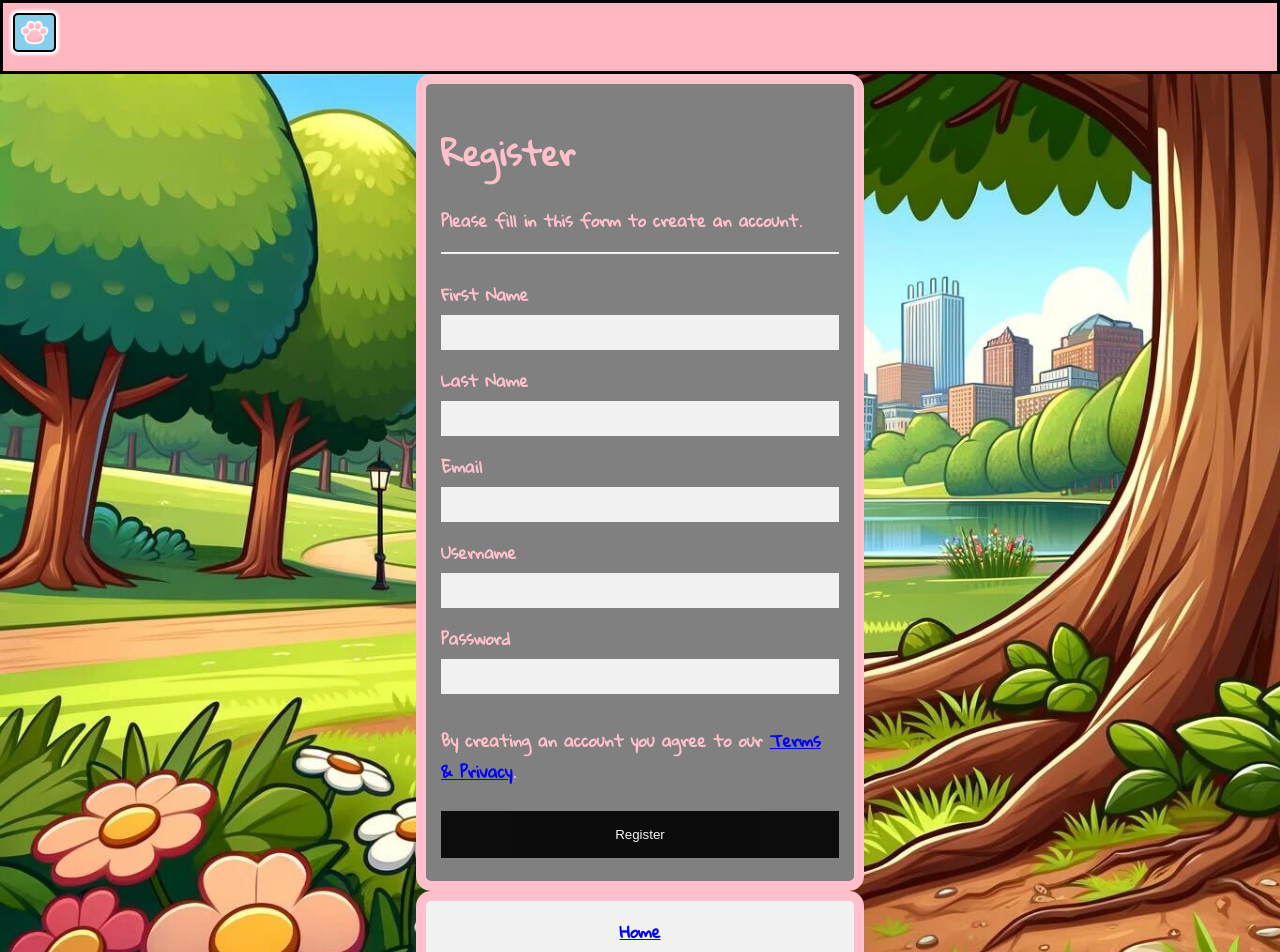
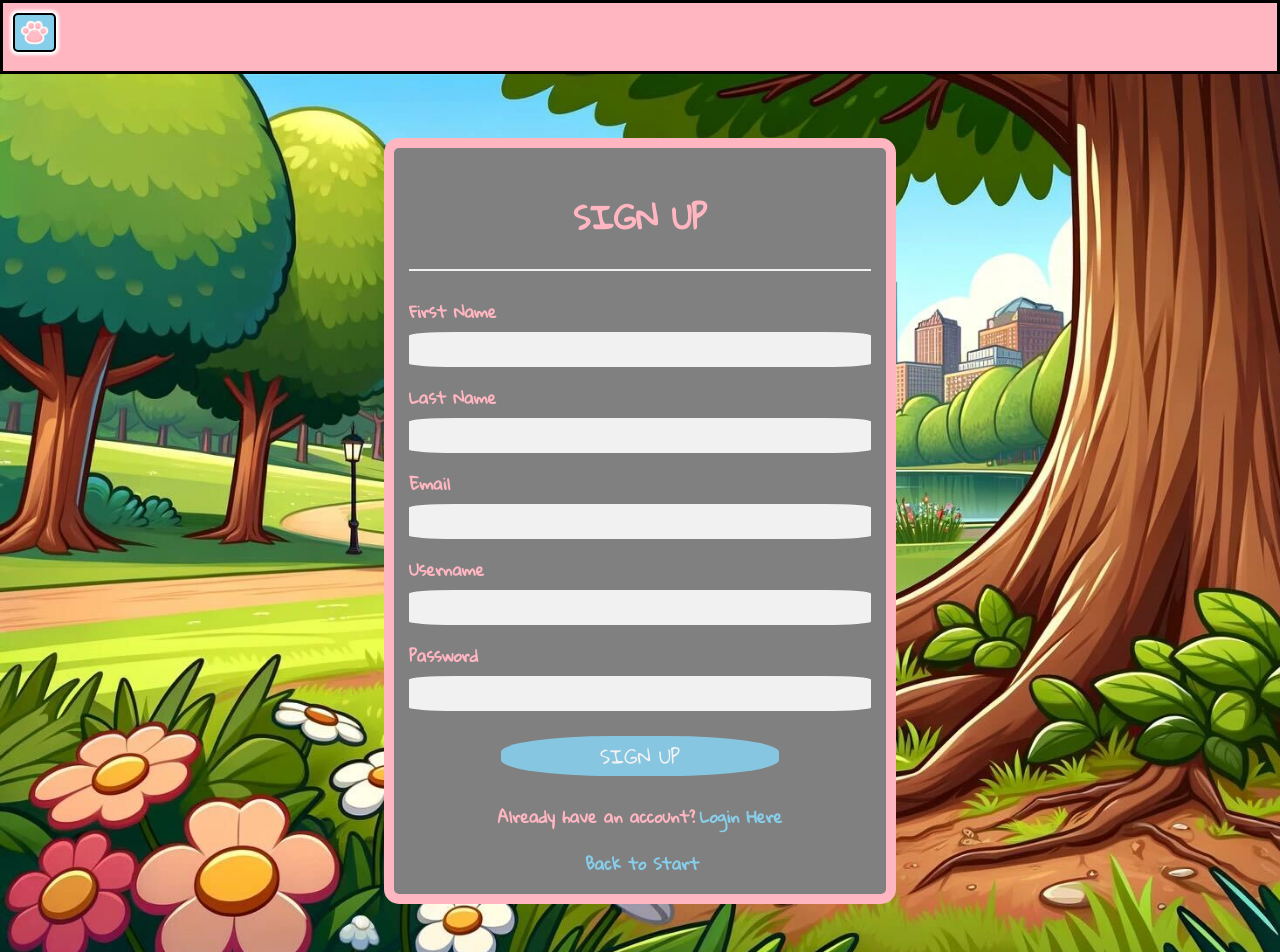
Before and after one commit to Hoang-J/todoPurrsuit, a React (Create React App) app in the folder capstone-project/: page /registration in a window 1280 px wide. Shown: the top 952 px of the page. Built offline with nearby package versions, Linux system fonts and the light colour scheme.

Commit message:
FP-1: changed style of sign up page and login page

```diff
--- a/capstone-project/src/components/Login/Login.css
+++ b/capstone-project/src/components/Login/Login.css
@@ -34,29 +34,35 @@ input[type=text]:focus, input[type=password]:focus {
 hr {
   border: 1px solid #f1f1f1;
   margin-bottom: 25px;
+
 }
 
 /* Set a style for the submit/Login button */
 .loginbtn {
-  background-color: black;
+  font-family: "Gloria Hallelujah", cursive;
+  background-color: skyblue;
+  border-radius: 40%;
   color: white;
-  padding: 16px 20px;
-  margin: 8px 0;
+  font-size: larger;
   border: none;
   cursor: pointer;
-  width: 100%;
+  width: 60%;
+  margin-left: 20%;
+  margin-top: 2%;
+  margin-bottom: 2%;
   opacity: 0.9;
 }
 
-/* Add a blue text color to links */
-a {
-  color: blue;
-}
 
 /* Set a grey background color and center the text of the "Login" section */
 .login {
   background-color: #f1f1f1;
   text-align: center;
+}
+
+.loginTitle {
+  display: flex;
+  justify-content: center;
 }
 
 #logMain{
@@ -74,10 +80,16 @@ a {
 }
 
 .logcontainer{
-  color: pink;
-  border: solid pink 10px;
+  color: lightpink;
+  border: solid lightpink 10px;
   border-radius: 15px;
   background-color: gray;
   width: 35%;
   padding: 15px;
 }
+
+.link {
+  color: skyblue;
+  text-decoration: none;
+  padding-left: 1%;
+}
--- a/capstone-project/src/components/Login/Login.js
+++ b/capstone-project/src/components/Login/Login.js
@@ -35,18 +35,20 @@ function Login() {
         <form onSubmit={handleSubmit} id='logForm'>
         {/* Container with inputs and labels(Username,Password)and Login submit button */}
           <div class="logcontainer">
-            <h1>Login</h1>
-              <hr/>
-                <label for="Username"><b>Username</b></label>
-                <input type="text" name="username" class="form-control" id="username" minlength="4" maxlength="30" onChange={handleInputChange} value={loginData.username} required/>
+            <h1 className='loginTitle'>LOGIN</h1>
+            <hr/>
+            <label for="Username"><b>Username</b></label>
+            <input type="text" name="username" class="form-control" id="username" minlength="4" maxlength="30" onChange={handleInputChange} value={loginData.username} required/>
 
-                <label for="Password"><b>Password</b></label>
-                <input type="password" name="password"  class="form-control" id="password" minlength="4" maxlength="30" onChange={handleInputChange} value={loginData.password} required/>
-
-                <a class="home" href="../home">Home</a>
+            <label for="Password"><b>Password</b></label>
+            <input type="password" name="password"  class="form-control" id="password" minlength="4" maxlength="30" onChange={handleInputChange} value={loginData.password} required/>
 
             {/* Login submit button */}
-            <button type="submit" class="loginbtn">Login</button>
+            <button type="submit" class="loginbtn">LOGIN</button>
+
+            <p className='loginTitle'>Dont have an account? <a href="../registration" className="link">Sign Up Now</a> </p>
+            <a class="home" href="../home" className="link loginTitle">Back to Start</a>
+
           </div>
         </form>
       </div>
--- a/capstone-project/src/components/Registration/Registration.css
+++ b/capstone-project/src/components/Registration/Registration.css
@@ -22,18 +22,20 @@
 }
 
 #regtx{
-  color: red;
+  color: lightpink;
 }
 
 
 /* Add padding to containers */
 .container {
-  color: pink;
-  border: solid pink 10px;
+  color: lightpink;
+  border: solid lightpink 10px;
   border-radius: 15px;
   background-color: gray;
-  width: 35%;
+  width: 40%;
   padding: 15px;
+  margin-top: 5%;
+  margin-bottom: 5%;
   }
 
 /* Full-width input fields */
@@ -59,27 +61,42 @@ hr {
 
 /* Set a style for the submit/register button */
 .registerbtn {
-  background-color: black;
+  font-family: "Gloria Hallelujah", cursive;
+  font-size: larger;
+  background-color: skyblue;
   color: white;
-  padding: 16px 20px;
-  margin: 8px 0;
+  /* margin: 8px 0; */
   border: none;
   cursor: pointer;
-  width: 100%;
+  width: 60%;
+  margin-left: 20%;
+  margin-top: 2%;
+  margin-bottom: 2%;
   opacity: 0.9;
+  border-radius: 40%;
+}
+
+.signupTitle {
+  display: flex;
+  justify-content: center;
+}
+
+.createAccount {
+  color: skyblue;
+  font-size: large;
 }
 
 .registerbtn:hover {
   opacity:1;
 }
 
-/* Add a blue text color to links */
-a {
-  color: blue;
-}
 
 /* Set a grey background color and center the text of the "Login" section */
 .login {
   background-color: #f1f1f1;
   text-align: center;
 }
+
+.form-control {
+  border-radius: 10%;
+}
--- a/capstone-project/src/components/Registration/Registration.js
+++ b/capstone-project/src/components/Registration/Registration.js
@@ -53,8 +53,8 @@ function Registration() {
       <form id='regForm' onSubmit={handleSubmit}>
         {/* <!--Container with inputs and labels(email,password,repeat password)and register submit button --> */}
           <div class="container">
-            <h1>Register</h1>
-            <p>Please fill in this form to create an account.</p>
+            <h1 className='signupTitle'>SIGN UP</h1>
+            {/* <p className='signupTitle createAccount'>Please fill in this form to create an account.</p> */}
             <hr/>
 
             <label for="Firstname"><b>First Name</b></label>
@@ -72,16 +72,15 @@ function Registration() {
             <label for="Password"><b>Password</b></label>
             <input type="password" name="password"  class="form-control" id="password" minlength="4" maxlength="30" onChange={handleInputChange} value={registrationData.password} required/>
 
-            <p>By creating an account you agree to our <a href="#..">Terms & Privacy</a>.</p>
             {/* Register submit button  */}
-            <button type="submit" class="registerbtn">Register</button>
+            <button type="submit" class="registerbtn">SIGN UP</button>
+            {/* <p className='signupTitle'>By creating an account, you agree to our <a href="#.." className="link">Terms & Privacy</a>.</p> */}
+            <p id="regtx" className='signupTitle'>Already have an account? <a href="../Login/logform.html" className="link"> Login Here</a></p>
+            <a class="home" href="../home" className="link signupTitle">Back to Start</a>
           </div>
 
         {/* "Alreadly have an account?" with link to login page container  */}
-          <div class="container login">
-            <a class="home" href="../home">Home</a>
-            <p id="regtx">Already have an account? <a href="../Login/logform.html">Login</a>.</p>
-          </div>
+
       </form>
 
     </div>
--- a/capstone-project/src/components/Store/Store.css
+++ b/capstone-project/src/components/Store/Store.css
@@ -12,14 +12,13 @@
   border: 3px solid rgb(0, 0, 0);
   border-radius: 5%;
   font-size: 12pt;
-  /* box-shadow: 0 0 3px 3px white; */
   font-family: "Gloria Hallelujah, cursive";
   z-index: 1;
   width: 175vh;
   height: 85vh;
   position: absolute;
   top: 20vh;
-  right: 3.5vh;
+  left: 0.75vh;
   display: flex;
   padding-top: 11vh;
   justify-content: space-around;
@@ -30,7 +29,7 @@
   #donate{
     position: absolute;
     top: 86vh;
-    right: 15vh;
+    right: 81.5vh;
     height: 15%;
     width: 8%;
     z-index: 3;
@@ -53,7 +52,7 @@
     border: 2px solid black;
     position: absolute;
     top: 86vh;
-    right: 15vh;
+    right: 81.5vh;
     height: 15%;
     width: 8%;
     z-index: 2;
```
